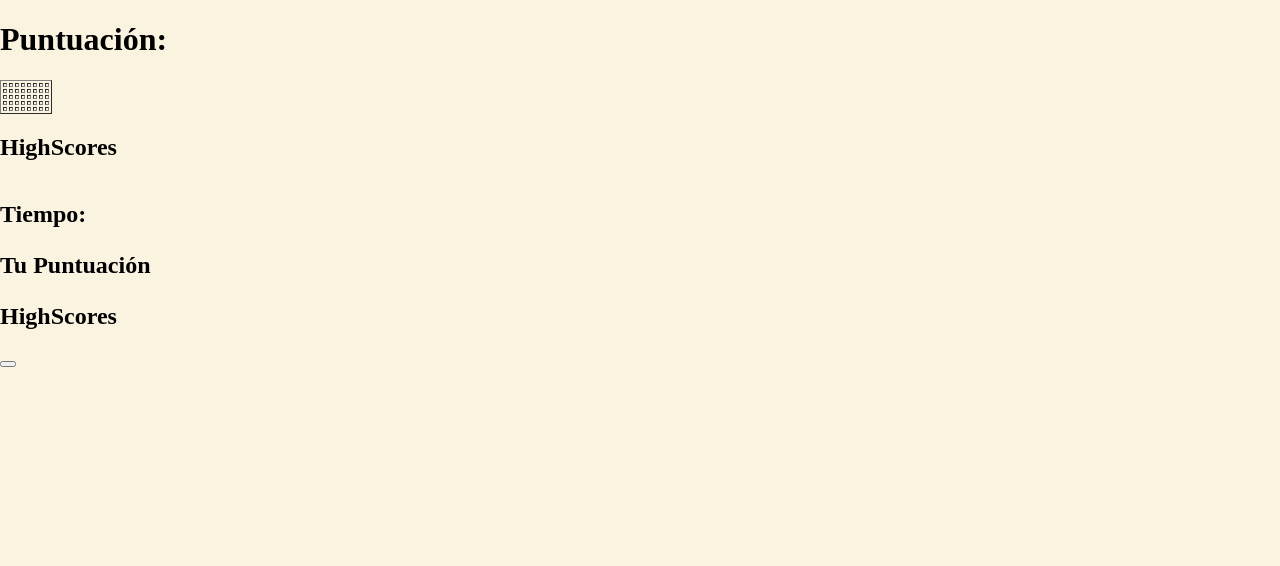
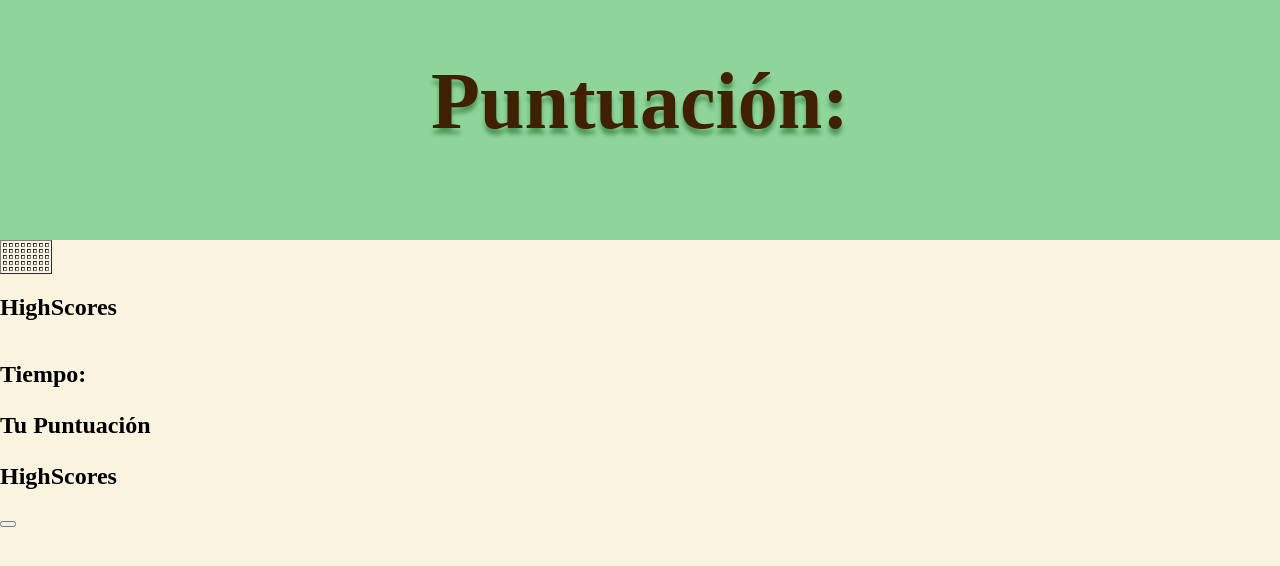
Before and after one commit to Fg-21/FeriaCiencias, a plain HTML site: page web/Juego.html in a window 1280 px wide. Drawn offline with nearby package versions, Linux system fonts and the light colour scheme; no server answers.

Commit message:
Update style.css
fuyy

```diff
--- a/css/style.css
+++ b/css/style.css
@@ -71,6 +71,21 @@ align-items: center;
     border-color: #faf3e0;
   }
 
+#cScore{
+    display: grid;
+    place-items: center;
+    background-color: #8fd59a;
+    height: 30vh;
+    animation:slideDesdeArriba 1.5s ease-out;
+}
+
+#tScore{
+    font-size: 10vh;
+    color: #3f2002;
+
+    text-shadow: 0px 6px 4px #50995b;
+}
+
 @keyframes slideDesdeArriba {
     0% {
       transform: translateY(-100%);
```
